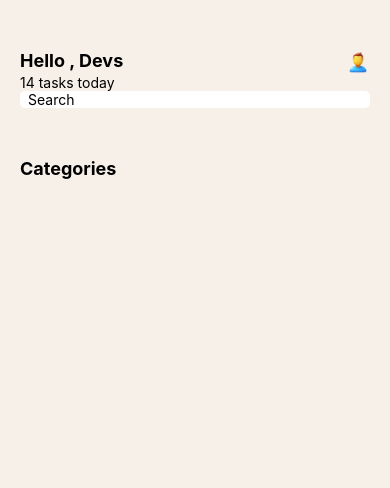
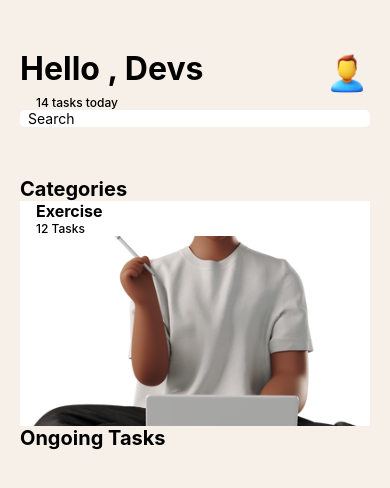
Before and after one commit to NathanielAddo/rn-assignment3-11352845, a React Native app: screen / in a window 390 px wide. Shown: the top 488 px of the page. Built offline with nearby package versions, Linux system fonts and the light colour scheme.

Commit message:
Add categories section

```diff
--- a/App.js
+++ b/App.js
@@ -3,6 +3,42 @@ import { StyleSheet, Text, View, Image, ScrollView,  TextInput, Button, FlatList
 
 
 export default function App() {
+  const data = [
+    {
+      id: 1,
+      title: "Exercise",
+      subtitle: "12 Tasks",
+      image: require('./girl-sitting-on-floor.png'),
+    },
+    {
+      id: 2,
+      title: "Study",
+      subtitle: "12 Tasks",
+      image: require('./girl-in-workspace.png'),
+    },
+  ];
+  const tasks = [
+    {
+      id:1,
+      title: "Mobile App Development"
+    },
+    {
+      id: 2,
+      title: "Web Development"
+    },
+    {
+      id: 3,
+      title: "Push Ups"
+    },
+    {
+      id: 4,
+      title: "Mow The Lawn"
+    },
+    {
+      id: 5,
+      title: "Walk The Dogs"
+    },
+  ];
   return (
 
       <View style={styles.container}>
@@ -12,18 +48,34 @@ export default function App() {
       </View>
 
       <View>
-      <Text>14 tasks today</Text>
+      <Text style={styles.subtitle}>14 tasks today</Text>
       </View>
       <View>
         <TextInput placeholder="Search" style={styles.searchBar}/>
       </View>
 
+      <ScrollView>
       <View style={styles.categories}>
-      <Text style={styles.headText}>Categories</Text>
+      <Text style={styles.categoriesText}>Categories</Text>
       </View>
 
+      <FlatList  horizontal={true} height={225}
+      showsVerticalScrollIndicator={false}
+      keyExtractor={(item) => item.id}
+      data={data}
+      renderItem={({item}) => (
+        <View style={styles.categoriesContainer}>
+          <Text style={styles.title}>{item.title}</Text>
+          <Text style={styles.subtitle}>{item.subtitle}</Text>
+          <Image source={item.image} style={styles.image}/>
+        </View>
+  )}
 
-    <ScrollView> </ScrollView>
+      />
+      <View>
+        <Text style={styles.categoriesText}>Ongoing Tasks</Text>
+      </View>
+     </ScrollView>
     <StatusBar style="auto" />
     </View>
 
@@ -45,25 +97,56 @@ const styles = StyleSheet.create({
   },
   headText: {
     flex: 4,
-    fontSize: 18,
-    fontWeight: 'Bold',
+    fontSize: 32,
+    fontWeight: 700,
     color: '#000000',
     alignItems: 'left',
     justifyContent: '',
+    lineHeight: 38.4,
+  },
+  profileImage: {
+    width: 46,
+    alignItems: 'right',
+    height: 45,
+  },
+  searchBar: {
+    paddingLeft: 8,
+    backgroundColor: '#FFFFFF',
+    borderRadius: 5,
   },
   categories: {
     marginTop: 50,
     alignItems: '',
     justifyContent: '',
   },
-  profileImage: {
-    width: 24,
+  categoriesText: {
+    fontSize: 20,
+    fontWeight: 700,
+    color: '#000000',
+    alignItems: 'left',
+    justifyContent: '',
+  },
+  categoriesContainer: {
+    height: 225,
+    backgroundColor: '#FFFFFF',
+  },
+  title: {
+    fontSize: 16,
+    fontWeight: 700,
+    marginLeft: 16,
+    alignItems: '',
+    justifyContent: '',
+  },
+  subtitle: {
+    fontSize: 12,
+    fontWeight: 500,
+    marginLeft: 16,
+    alignItems: '',
+    justifyContent: '',
+  },
+  image: {
+    width: 396,
     alignItems: 'right',
-    height: 24,
-  },
-  searchBar: {
-    paddingLeft: 8,
-    backgroundColor: '#FFFFFF',
-    borderRadius: 5,
+    height: 192,
   },
 });
```
